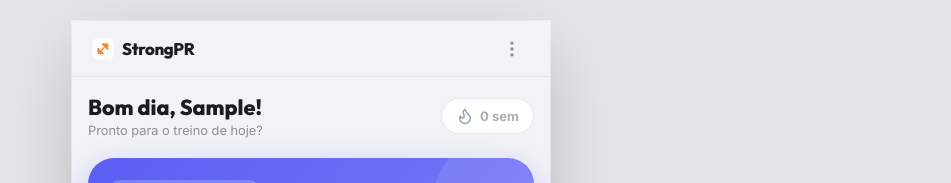
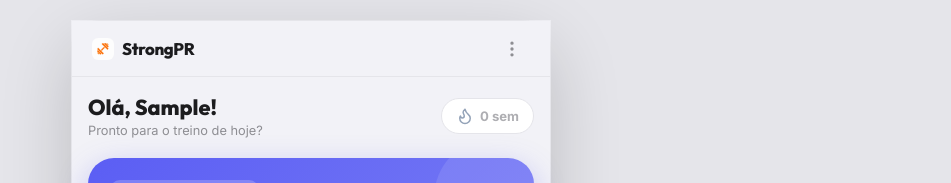
Before and after one commit to Gabusuck/strongPR, a React (Vite) app: page / in a window 1280 px wide. Both pictures are taken after typing "Sample" into the empty fields and a click on the button "Criar Perfil & Treinar". Shown: the top 183 px of the page, without its empty margins (329-1280 px from the left). Built offline with nearby package versions, Linux system fonts and the light colour scheme.

Commit message:
feat(dashboard): display 'Olá, [Primeiro Nome]!' in dashboard greeting

```diff
--- a/public/sw.js
+++ b/public/sw.js
@@ -1,4 +1,4 @@
-const CACHE_NAME = 'strongpr-cache-v48';
+const CACHE_NAME = 'strongpr-cache-v49';
 const PRECACHE_ASSETS = [
   '/',
   '/index.html',
--- a/src/components/DashboardView.tsx
+++ b/src/components/DashboardView.tsx
@@ -42,10 +42,8 @@ const DEFAULT_STARTER_ROUTINES: WorkoutTemplate[] = [
 ];
 
 function getGreeting(name: string): string {
-  const h = new Date().getHours();
-  if (h < 12) return `Bom dia, ${name}!`;
-  if (h < 18) return `Boa tarde, ${name}!`;
-  return `Boa noite, ${name}!`;
+  const firstName = (name || '').trim().split(/\s+/)[0] || 'Atleta';
+  return `Olá, ${firstName}!`;
 }
 
 function getWeekDays() {
```
